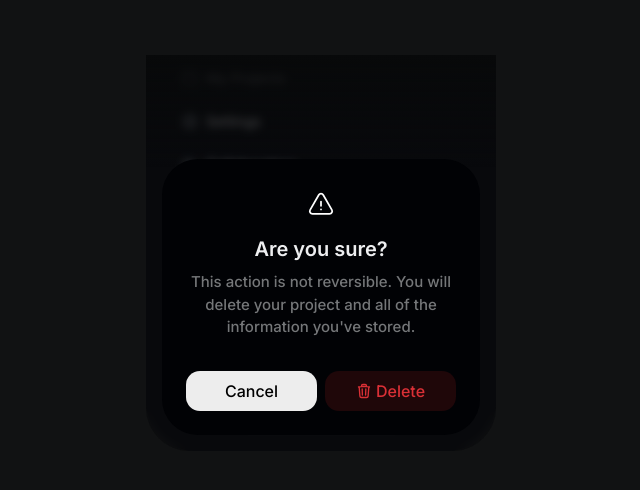
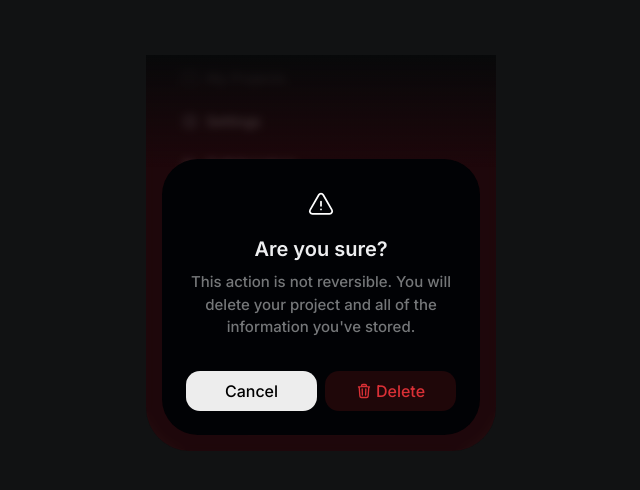
Before and after one commit to brenolasserre/portfolio, an Astro site: page /test in a window 1280 px wide. Both pictures are taken after a click on the button "Delete Project". Shown: the whole page, without its empty margins (319-959 px from the left). Built offline with nearby package versions, Linux system fonts and the light colour scheme; Astro itself is replaced by a stand-in of ours.

Commit message:
Playground

```diff
--- a/src/components/playground/Modal.tsx
+++ b/src/components/playground/Modal.tsx
@@ -38,7 +38,7 @@ export default function SharedLayout() {
             initial={{ opacity: 0 }}
             animate={{ opacity: 1 }}
             exit={{ opacity: 0 }}
-            className='pointer-events-none absolute inset-0 top-0 h-full w-full rounded-b-[44px] bg-[#0e0e0f9c] backdrop-blur-[4px]'
+            className='pointer-events-none absolute inset-0 top-0 h-full w-full rounded-b-[44px] bg-[#2e0a0da6] backdrop-blur-[4px]'
           />
         ) : null}
 
```
